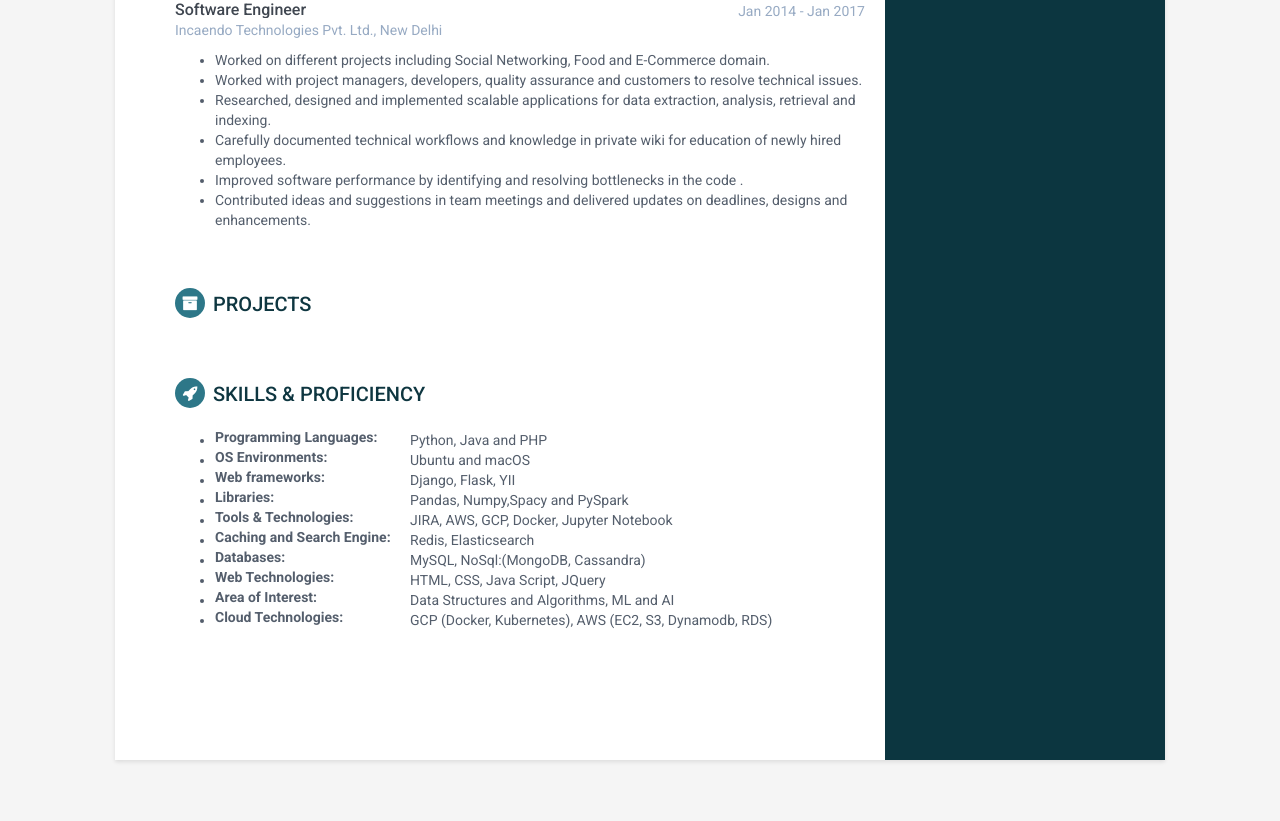
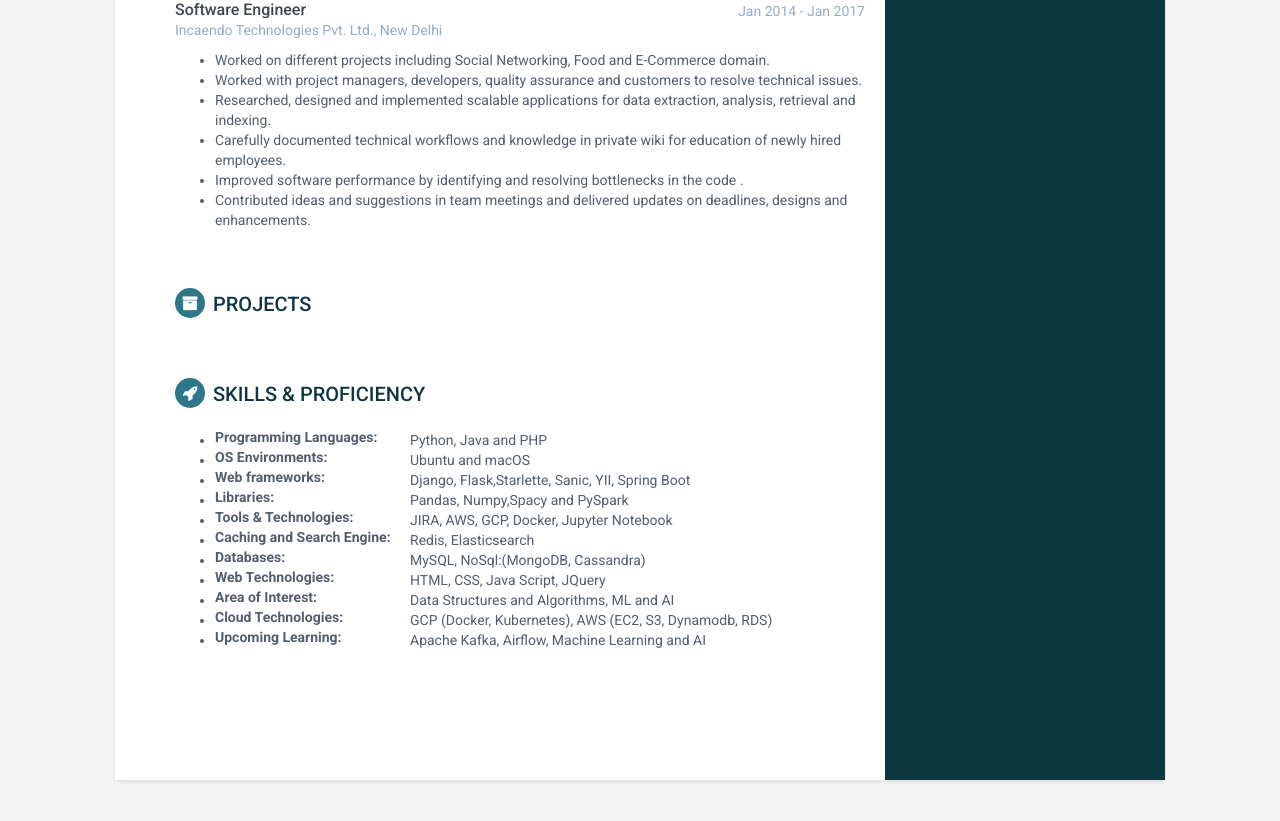
Before and after one commit to sanjusci/sanjusci.github.io, a Jekyll site: the page built from index.html, in a window 1280 px wide and 900 px high, scrolled down 1548 px. Shown: the top 821 px of the window. Built offline with Jekyll 4.4.1, drawn with Linux system fonts in a browser that asks for light colours.

Commit message:
updated new data

```diff
--- a/_includes/skills.html
+++ b/_includes/skills.html
@@ -8,7 +8,7 @@
             <ul>
                 <li><h4 class="level-title">Programming Languages:</h4> Python, Java and PHP</li>
                 <li><h4 class="level-title">OS Environments:</h4> Ubuntu and macOS</li>
-                <li><h4 class="level-title">Web frameworks:</h4> Django, Flask, YII</li>
+                <li><h4 class="level-title">Web frameworks:</h4> Django, Flask,Starlette, Sanic, YII, Spring Boot</li>
                 <li><h4 class="level-title">Libraries:</h4> Pandas, Numpy,Spacy and PySpark</li>
                 <li><h4 class="level-title">Tools & Technologies:</h4>JIRA, AWS, GCP, Docker, Jupyter Notebook</li>
                 <li><h4 class="level-title">Caching and Search Engine:</h4> Redis, Elasticsearch</li>
@@ -17,6 +17,7 @@
                 <li><h4 class="level-title">Area of Interest:</h4> Data Structures and Algorithms, ML and AI</li>
                 <li><h4 class="level-title">Cloud Technologies:</h4> GCP (Docker, Kubernetes), AWS (EC2, S3, Dynamodb,
                     RDS)
+                <li><h4 class="level-title">Upcoming Learning:</h4> Apache Kafka, Airflow, Machine Learning and AI
                 </li>
             </ul>
         </div>
```
